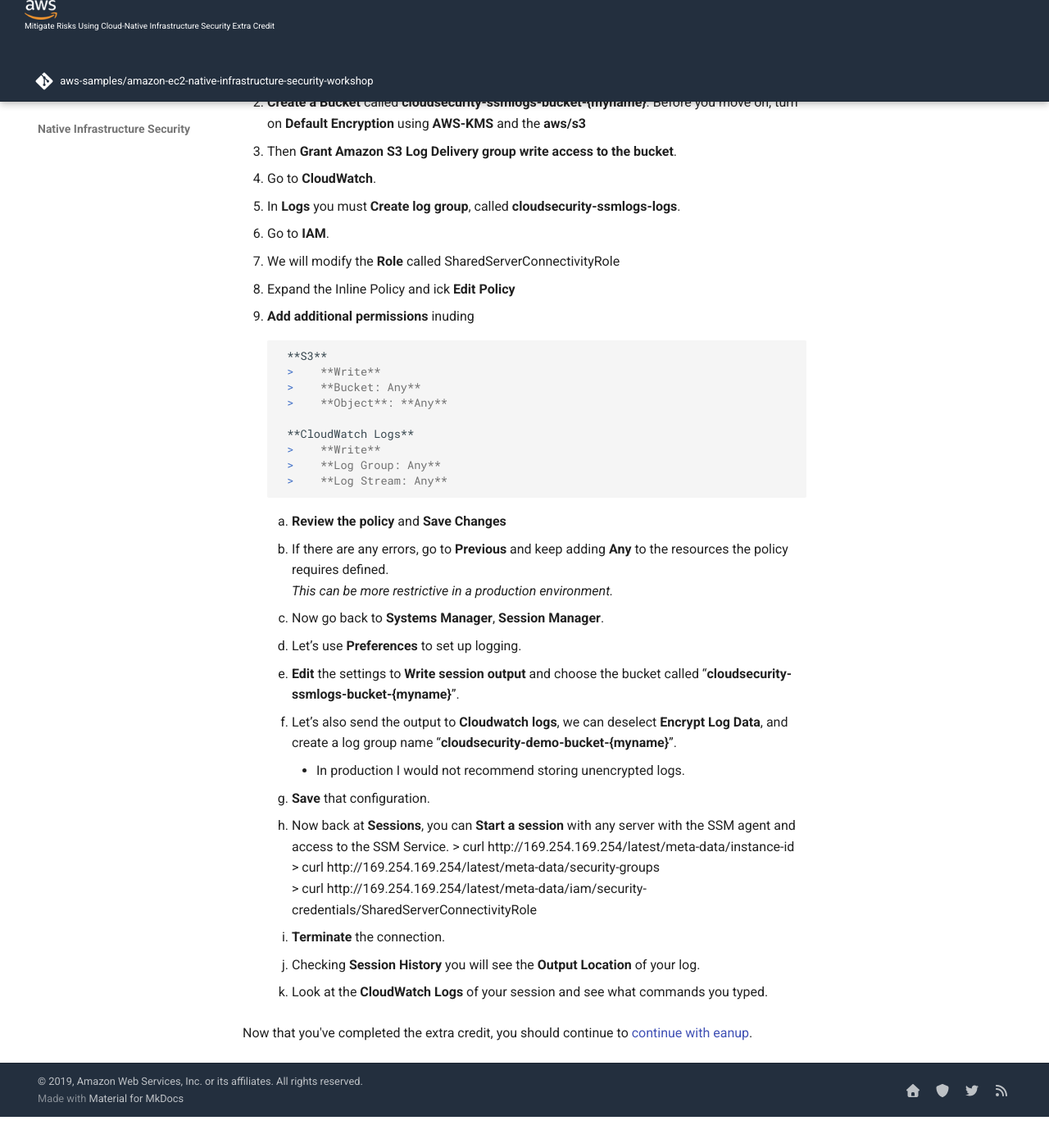
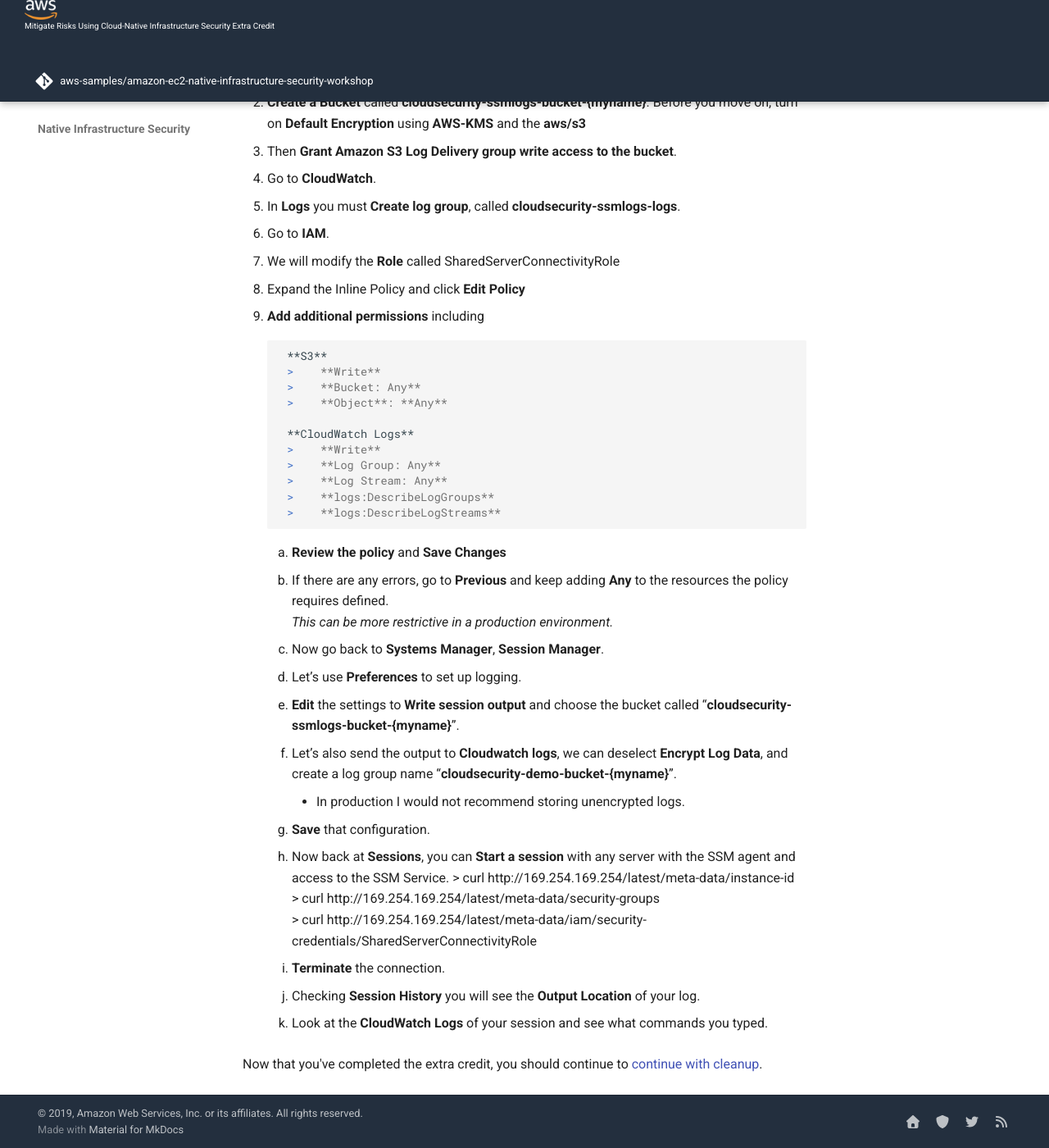
Before and after one commit to devonartis/amazon-ec2-native-infrastructure-security-workshop, an MkDocs documentation site: the page built from docs/extracredit.md, in a window 1280 px wide and 1400 px high, scrolled down 254 px. Shown: the whole window at 82% size. Built offline with MkDocs 1.6.1 and Material for MkDocs 9.7.7, drawn with Linux system fonts in a browser that asks for light colours; comment, search, counter and statistics services are not loaded; before the commit the page ends 1616 px from its top, so only the background shows below that.

Commit message:
Adding extra credit fixes reported by jomrgan

```diff
--- a/docs/extracredit.md
+++ b/docs/extracredit.md
@@ -7,8 +7,8 @@ There is a way to log all commands sent to the instance as well. First, you have
 5.    In **Logs** you must **Create log group**, called **cloudsecurity-ssmlogs-logs**.
 6.    Go to **IAM**.
 7.    We will modify the **Role** called SharedServerConnectivityRole
-8.    Expand the Inline Policy and ick **Edit Policy**
-9.    **Add additional permissions** inuding
+8.    Expand the Inline Policy and click **Edit Policy**
+9.    **Add additional permissions** including
 
          **S3**
          >    **Write**
@@ -19,6 +19,8 @@ There is a way to log all commands sent to the instance as well. First, you have
          >    **Write**
          >    **Log Group: Any**
          >    **Log Stream: Any**
+         >    **logs:DescribeLogGroups**
+         >    **logs:DescribeLogStreams**
 10.    **Review the policy** and **Save Changes**
 11.    If there are any errors, go to **Previous** and keep adding **Any** to the resources the policy requires defined.
 _This can be more restrictive in a production environment._
@@ -36,4 +38,4 @@ _This can be more restrictive in a production environment._
 19.    Checking **Session History** you will see the **Output Location** of your log.
 20.    Look at the **CloudWatch Logs** of your session and see what commands you typed.
 
-Now that you've completed the extra credit, you should continue to [continue with eanup](./cleanup.md).
+Now that you've completed the extra credit, you should continue to [continue with cleanup](./cleanup.md).
```
